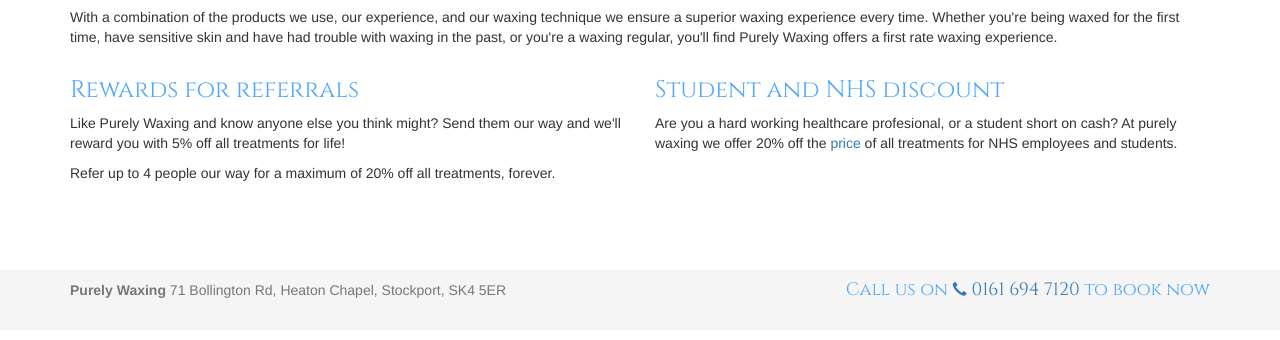
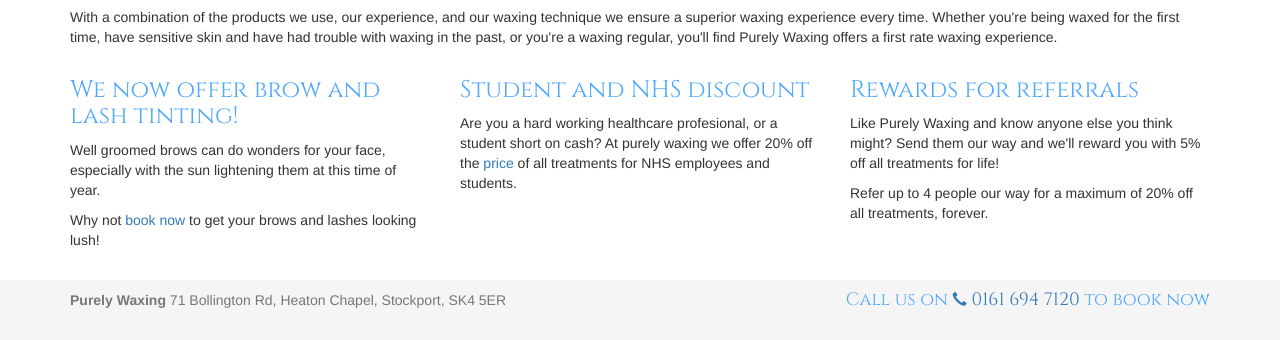
Before and after one commit to purelywaxing/purelywaxing.com, a plain HTML site: page index.html in a window 1280 px wide. Shown: the part 470-810 px from the top of the page. Drawn offline with Linux system fonts and the light colour scheme.

Commit message:
Tinting news

```diff
--- a/index.html
+++ b/index.html
@@ -117,7 +117,26 @@
         </div>
       </div>
       <div class="row">
-        <div class="col-md-6">
+        <div class="col-md-4">
+          <h3>We now offer brow and lash tinting!</h3>
+          <p>
+            Well groomed brows can do wonders for your face, especially with the
+            sun lightening them at this time of year.
+          </p>
+          <p>
+            Why not <a href="/contact_us.html">book now</a> to get your brows and
+            lashes looking lush!
+          </p>
+        </div>
+        <div class="col-md-4">
+          <h3>Student and NHS discount</h3>
+          <p>
+            Are you a hard working healthcare profesional, or a student short on cash? At purely
+            waxing we offer 20% off the <a href="/price_list">price</a> of all
+            treatments for NHS employees and students.
+          </p>
+        </div>
+        <div class="col-md-4">
           <h3>Rewards for referrals</h3>
           <p>
             Like Purely Waxing and know anyone else you think might? Send them our
@@ -125,14 +144,6 @@
           </p>
           <p>
             Refer up to 4 people our way for a maximum of 20% off all treatments, forever.
-          </p>
-        </div>
-        <div class="col-md-6">
-          <h3>Student and NHS discount</h3>
-          <p>
-            Are you a hard working healthcare profesional, or a student short on cash? At purely
-            waxing we offer 20% off the <a href="/price_list">price</a> of all
-            treatments for NHS employees and students.
           </p>
         </div>
       </div>
```
